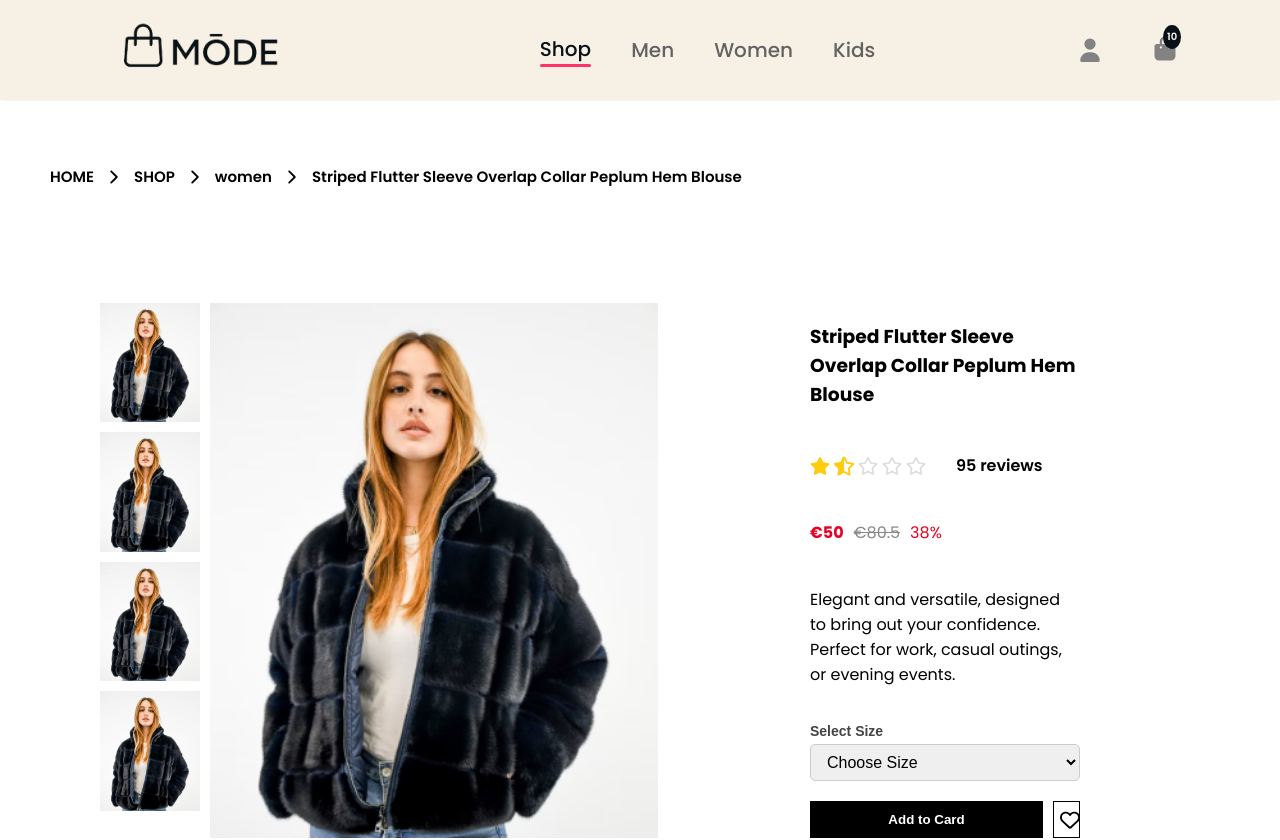
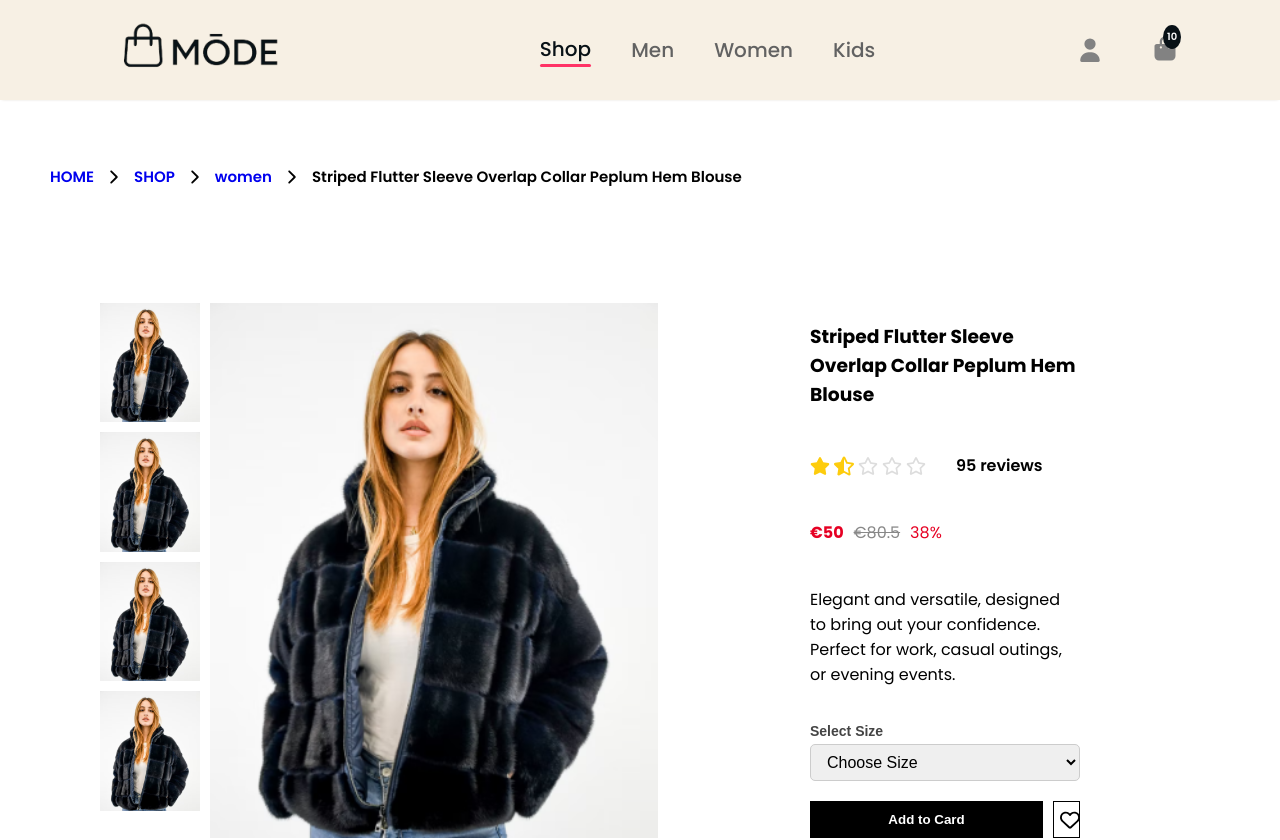
Before and after one commit to christinematta/Mode_ecommerce_website, a React (Create React App) app: page /product/1 in a window 1280 px wide. Shown: the top 840 px of the page. Built offline with nearby package versions, Linux system fonts and the light colour scheme.

Commit message:
add links to breadcrum

```diff
--- a/src/App.js
+++ b/src/App.js
@@ -4,34 +4,41 @@ import ShopCategory from "./Pages/ShopCategory";
 import Product from "./Pages/Product";
 import Cart from "./Pages/Cart";
 import Navbar from "./Components/Navbar/Navbar";
-import women_banner from './Components/Assets/women_banner.png'
-import men_banner from './Components/Assets/men_banner.png'
-import kids_banner from './Components/Assets/kids_banner.png'
+import women_banner from "./Components/Assets/women_banner.png";
+import men_banner from "./Components/Assets/men_banner.png";
+import kids_banner from "./Components/Assets/kids_banner.png";
 import { BrowserRouter, Routes, Route } from "react-router-dom";
 import Footer from "./Components/Footer/Footer";
 import { useState } from "react";
 import LoginPopup from "./Components/LoginPopup/LoginPopup";
 
 function App() {
-
-  const [loginPopUp,setLoginPopUp] = useState(false)
+  const [loginPopUp, setLoginPopUp] = useState(false);
   return (
     <div>
       <BrowserRouter>
-        <Navbar onLoginClick={()=>setLoginPopUp(true)}/>
+        <Navbar onLoginClick={() => setLoginPopUp(true)} />
         <Routes>
           <Route path="/" element={<Shop />} />
-          <Route path="/men" element={<ShopCategory banner={men_banner} category="men" />} />
-          <Route path="/women" element={<ShopCategory banner={women_banner} category="women" />} />
-          <Route path="/kids" element={<ShopCategory banner={kids_banner} category="kids" />} />
-          <Route path="/product" element={<Product />}>
-            <Route path="/product/:productId" element={<Product />} />
-          </Route>
+          <Route
+            path="/men"
+            element={<ShopCategory banner={men_banner} category="men" />}
+          />
+          <Route
+            path="/women"
+            element={<ShopCategory banner={women_banner} category="women" />}
+          />
+          <Route
+            path="/kids"
+            element={<ShopCategory banner={kids_banner} category="kids" />}
+          />
+
+          <Route path="/product/:productId" element={<Product />} />
+
           <Route path="/cart" element={<Cart />} />
-
         </Routes>
-        <Footer/>
-        {loginPopUp && <LoginPopup onClose={()=>setLoginPopUp(false)}/>}
+        <Footer />
+        {loginPopUp && <LoginPopup onClose={() => setLoginPopUp(false)} />}
       </BrowserRouter>
     </div>
   );
--- a/src/Components/Breadcrum/Breadcrum.css
+++ b/src/Components/Breadcrum/Breadcrum.css
@@ -1,15 +1,24 @@
-.breadcrum-list{
+.breadcrum-list {
   display: flex;
   flex-direction: row;
   align-items: center;
   gap: 10px;
   padding: 50px;
-
-}
-.breadcrum-list p{
   font-size: 15px;
   font-weight: 600;
 }
-.breadcrum-list svg{
+
+.breadcrum-list a {
+  text-decoration: none;
+  cursor: pointer;
+}
+.breadcrum-list a:visited,
+.breadcrum-list a:focus,
+.breadcrum-list a:hover,
+.breadcrum-list a:active {
+  all: unset;
+  cursor: pointer;
+}
+.breadcrum-list svg {
   font-size: 20px;
 }
--- a/src/Components/Breadcrum/Breadcrum.jsx
+++ b/src/Components/Breadcrum/Breadcrum.jsx
@@ -1,15 +1,19 @@
 import React from "react";
 import "./Breadcrum.css";
 import { IoIosArrowForward } from "react-icons/io";
+import { Link } from "react-router-dom";
 
 const Breadcrum = ({ product }) => {
   return (
     <div className="breadcrum-list">
-      <p>HOME</p>
+      <Link to="/">HOME</Link>
       <IoIosArrowForward />
-      <p>SHOP</p>
+      <Link to="/"> SHOP</Link>
       <IoIosArrowForward />
-      <p>{product.category}</p>
+       <Link to={`/${product.category}`}>
+        {product.category}
+      </Link>
+
       <IoIosArrowForward />
       <p>{product.name}</p>
     </div>
```
